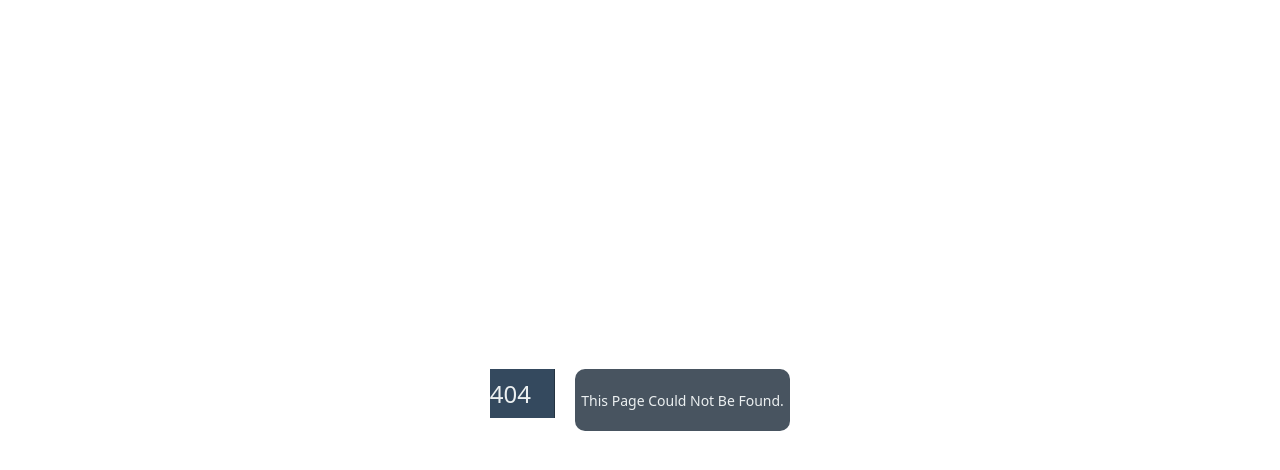
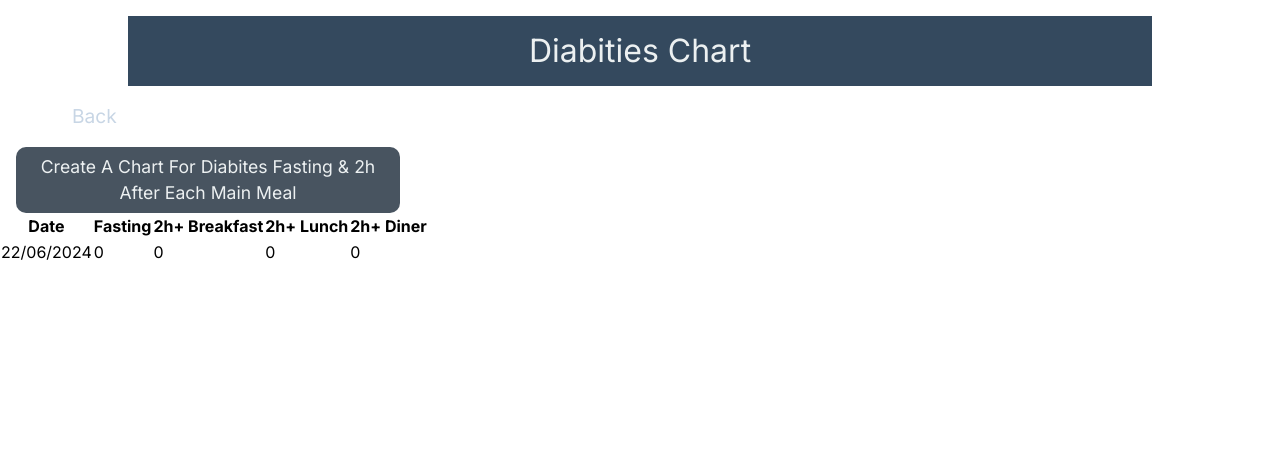
Before and after one commit to Mostafa-El-Masry/dashboardv.4, a Next.js app: page /content/Health-improvmets/Pysical/Diabitieschart in a window 1280 px wide. Before the commit this address had no page. Shown: the top 470 px of the page. Built offline with nearby package versions, Linux system fonts and the light colour scheme.

Commit message:
Adding Health Improvments Sheets

```diff
--- /dev/null
+++ b/app/content/Health-improvmets/Pysical/Diabitieschart/page.tsx
@@ -0,0 +1,40 @@
+import Link from 'next/link'
+import React from 'react'
+
+const Diabitieschart = () => {
+  return (
+    <>
+    <h1>Diabities chart</h1>
+    <Link className='Link' href="/content/Health-improvmets/Pysical">Back</Link>
+    <h2>Create a chart for diabites Fasting &amp; 2h after each main meal</h2>
+    <table className=''>
+        <thead>
+            <th>Date</th>
+            <th>Fasting</th>
+            <th>2h+ Breakfast</th>
+            <th>2h+ Lunch</th>
+            <th>2h+ Diner</th>
+        </thead>
+        <tbody>
+            <tr>
+                <td>22/06/2024</td>
+                <td>0</td>
+                <td>0</td>
+                <td>0</td>
+                <td>0</td>
+            </tr>
+            <tr>
+                <td></td>
+                <td></td>
+                <td></td>
+                <td></td>
+                <td></td>
+            </tr>
+        </tbody>
+    </table>
+
+    </>
+  )
+}
+
+export default Diabitieschart
--- /dev/null
+++ b/app/content/Health-improvmets/Pysical/Masturbation/page.tsx
@@ -0,0 +1,14 @@
+import Link from 'next/link'
+import React from 'react'
+
+const Masturbation = () => {
+  return (
+    <>
+    <h1>Masturbation</h1>
+    <Link className='Link' href="/content/Health-improvmets/Pysical">Back</Link>
+    <p>This requires React knowledge that i don't have yet</p>
+    </>
+  )
+}
+
+export default Masturbation
--- /dev/null
+++ b/app/content/Health-improvmets/Pysical/page.tsx
@@ -0,0 +1,21 @@
+import Link from 'next/link'
+import React from 'react'
+
+const PysicalHealthImprovments = () => {
+  return (
+
+    <>
+    <h1>Pysical Health Improvments</h1>
+    <Link className='Link' href="/content/Health-improvmets">Back</Link>
+
+    <h2>Create a chart for diabites Fasting &amp; 2h after each main meal</h2>
+    <Link className='Link' href="/content/Health-improvmets/Pysical/Diabitieschart">Diabities chart</Link>
+
+    <h2>Create a chart for how many time you Masturbate &amp; Try to reduce it.</h2>
+    <Link className='Link' href="/content/Health-improvmets/Pysical/Masturbation">Masturbation</Link>
+
+    </>
+  )
+}
+
+export default PysicalHealthImprovments
--- a/app/content/Health-improvmets/page.tsx
+++ b/app/content/Health-improvmets/page.tsx
@@ -5,8 +5,9 @@ const Healthimprovmets = () => {
   return (
     <>
       <h1>Health improvmets</h1>
-      <Link href="/">Home</Link>
-      <Link href="/content/Health-improvmets/Mental">Mental Health</Link>
+      <Link className='Link' href="/">Home</Link>
+      <h1><Link href="/content/Health-improvmets/Mental">Mental Health</Link></h1>
+      <h1><Link href="/content/Health-improvmets/Pysical">Pysical Health</Link></h1>
     </>
   )
 }
--- a/app/globals.css
+++ b/app/globals.css
@@ -30,7 +30,8 @@ h2 {
 
 .Link {
     font-size: 1.2rem;
-    background-color: #2e86de;
+    background-color: ;
+    /* 14 bg-gradient-to-r from-cyan-500 to-blue-500 */
     color: #c8d6e5;
     margin: 2rem;
     padding: .7rem 2.5rem;
--- a/app/page.tsx
+++ b/app/page.tsx
@@ -3,17 +3,17 @@ import React from 'react'
 
 const HomePage = () => {
   return (
-    <div className="flex text-center h-screen justify-evenly capitalize">
-    <div className='flex flex-col w-screen justify-evenly'>
-      <div className=" h-14 bg-gradient-to-r from-cyan-500 to-blue-500 p-4">547 - A year (Vication) goals calender</div>
-    <div className='flex flex-row content-evenly justify-evenly'>
+    <div className="flex text-center h-screen capitalize">
+    <div className='flex flex-col justify-evenly'>
+      <div className="justify-center self-center w-1/3 p-4 bg-gradient-to-r from-cyan-500 to-blue-500">547 - A year (Vication) goals calender</div>
+    <div className='flex flex-row content-evenly justify-evenly w-screen'>
       <div className="h-14 bg-gradient-to-r from-cyan-500 to-blue-500 p-4"><Link href="./content/work"> Work Any Thing</Link></div>
       <div className="h-14 bg-gradient-to-r from-cyan-500 to-blue-500 p-4"><Link href="./content/Next-JS"> Next JS Mastering (dashboard)</Link></div>
       <div className="h-14 bg-gradient-to-r from-cyan-500 to-blue-500 p-4"><Link href="./content/Stable-living-situation"> Stable living situation</Link></div>
       <div className="h-14 bg-gradient-to-r from-cyan-500 to-blue-500 p-4"><Link href="./content/Pressue-dreams"> Pressue dreams</Link></div>
       <div className="h-14 bg-gradient-to-r from-cyan-500 to-blue-500 p-4"><Link href="./content/Health-improvmets"> health improvmets</Link></div>
     </div>
-    <div className="h-14 bg-gradient-to-r from-cyan-500 to-blue-500 p-4">GET MARRIED</div>
+    <div className="justify-center self-center w-1/3 p-4 bg-gradient-to-r from-cyan-500 to-blue-500">GET MARRIED</div>
     </div>
     </div>
   )
```
